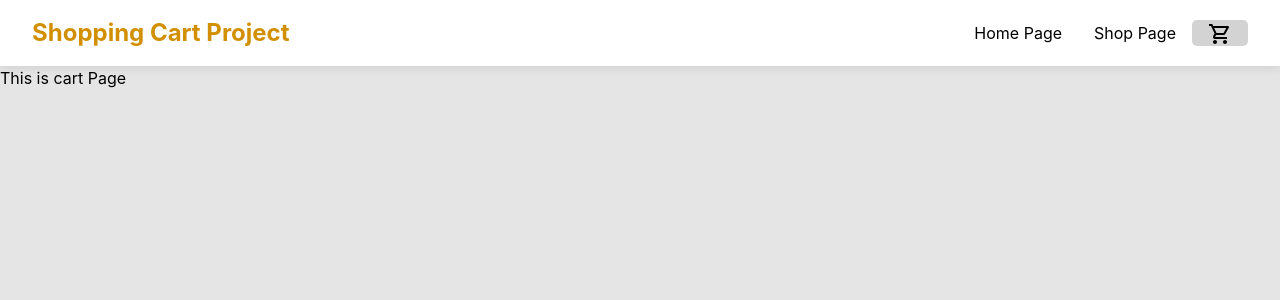
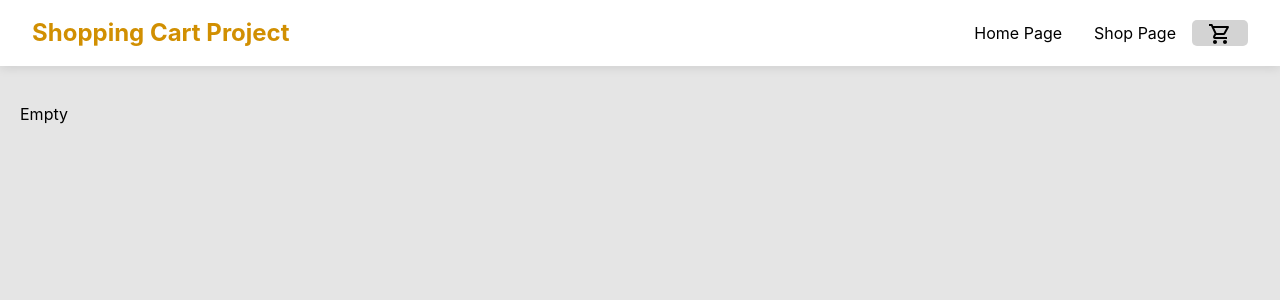
Before and after one commit to kk17203/shopping-cart, a React (Vite) app: page /cartpage in a window 1280 px wide. Shown: the top 300 px of the page. Built offline with nearby package versions, Linux system fonts and the light colour scheme.

Commit message:
added logic to ShopPage.jsx and CartPage.jsx to keep track of items in cart and display the on CartPage.jsx.

```diff
--- a/src/CartPage.jsx
+++ b/src/CartPage.jsx
@@ -2,8 +2,14 @@ import { Link } from "react-router-dom";
 import { Badge } from "@material-ui/core";
 import ShoppingCartIcon from "@material-ui/icons/ShoppingCartOutlined";
 import { useState } from "react";
+import RemoveIcon from "@material-ui/icons/Remove";
 
 function CartPage() {
+    // This useState uses a function to calculate its initial state, pulling cartProducts from local storage or (if no cartProducts stored) setting state to an empty array.
+    const [cartProducts] = useState(() => {
+        const storedCartProducts = localStorage.getItem("cartItems");
+        return storedCartProducts ? JSON.parse(storedCartProducts) : [];
+    });
     // This useState uses a function to calculate its initial state, pulling itemCount from local storage or (if no itemCount stored) setting state to 0.
     const [itemCount] = useState(() => {
         const storedItemCount = localStorage.getItem("itemCount");
@@ -33,7 +39,26 @@ function CartPage() {
                     </li>
                 </ul>
             </div>
-            <div>This is cart Page</div>
+            <div className="shop-card-container">
+                {cartProducts.length === 0 ? (
+                    <p>Empty</p>
+                ) : (
+                    cartProducts.map((item) => (
+                        <div key={item.id} className="item-card">
+                            <h3 className="item-title">{item.title}</h3>
+                            <img src={item.image} alt="" className="item-img" />
+                            <p className="item-price">${item.price}</p>
+                            <p className="item-quantity">{item.quantity}</p>
+                            <div className="btn-set">
+                                <button className="remove-btn">
+                                    {""}
+                                    <RemoveIcon fontSize="small" />
+                                </button>
+                            </div>
+                        </div>
+                    ))
+                )}
+            </div>
         </div>
     );
 }
--- a/src/ShopPage.jsx
+++ b/src/ShopPage.jsx
@@ -11,15 +11,19 @@ function ShopPage() {
     const [error, setError] = useState(null);
     const [loading, setLoading] = useState(true);
     const [itemCount, setItemCount] = useState(0);
+    const [cartProducts, setCartProducts] = useState(null);
 
-    // This useEffect ensures that whenever there's a change in the shopItems array, it calculates the total amount of items across all quantity properties and updates the itemCount state with this total. It also stores this total quantity in the local storage for persistence.
+    // This useEffect verifies shopItems is truthy, calculates the total value in the quantity properties of the array to give the total number of items in the cart, and sets the itemCount to this value. It also filters through the shopItems array to create a new array of only items with a quantity greater than 0, and sets this as cartProducts. Finally, it pushes both of these to localStorage.
     useEffect(() => {
         if (shopItems) {
             const totalQuantity = shopItems.reduce(
                 (total, item) => total + item.quantity,
                 0
             );
+            const cartItems = shopItems.filter((item) => item.quantity > 0);
+            setCartProducts(cartItems);
             setItemCount(totalQuantity);
+            localStorage.setItem("cartItems", JSON.stringify(cartItems));
             localStorage.setItem("itemCount", JSON.stringify(totalQuantity));
         }
     }, [shopItems]);
@@ -66,6 +70,8 @@ function ShopPage() {
                 : item
         );
         setShopItems(updatedItems);
+        console.log(cartProducts);
+        console.log(shopItems);
         localStorage.setItem("shopItems", JSON.stringify(updatedItems));
     };
 
@@ -75,6 +81,7 @@ function ShopPage() {
             item.id === id ? { ...item, quantity: item.quantity + 1 } : item
         );
         setShopItems(updatedItems);
+        localStorage.setItem("shopItems", JSON.stringify(updatedItems));
     };
 
     // handleRemove maps through shopItems to find the matching item.id, changes the quantity of this item to current value - 1 (while using Math.max to make sure we don't go below 0), then updates setShopItems
@@ -85,6 +92,7 @@ function ShopPage() {
                 : item
         );
         setShopItems(updatedItems);
+        localStorage.setItem("shopItems", JSON.stringify(updatedItems));
     };
 
     // This line checks to see if the current page is the shop page, and if so, adds a class of "highlighted" to the shop link in the nav bar.
```
